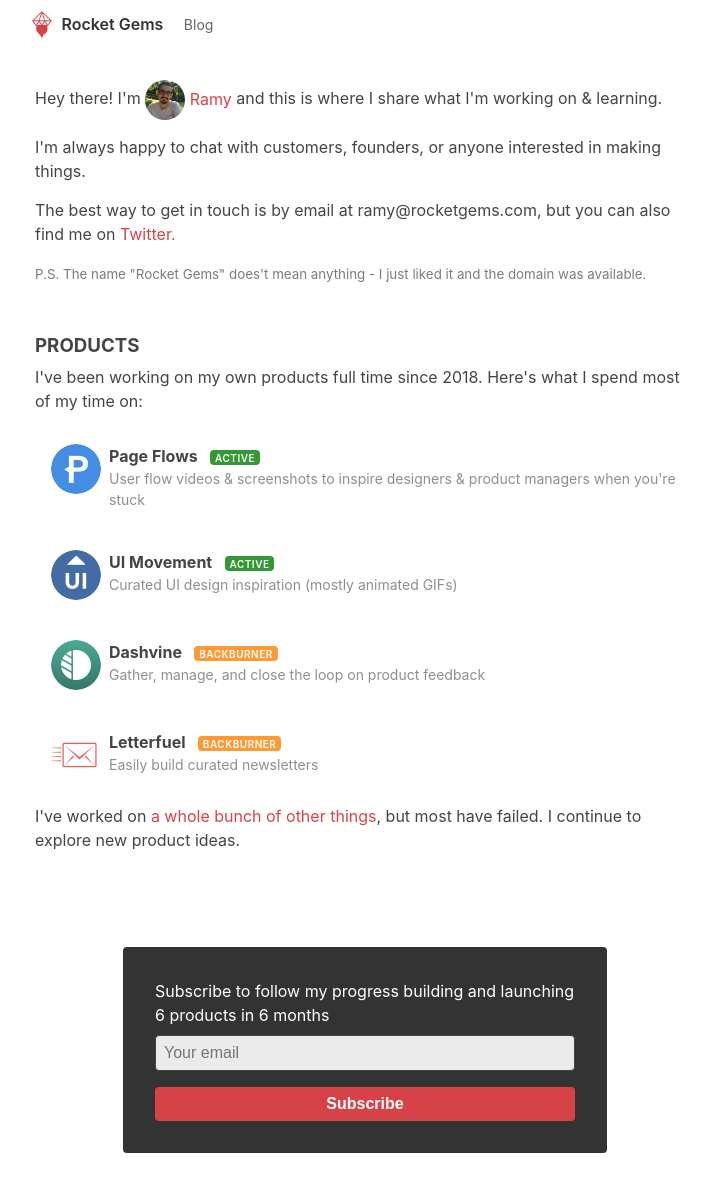
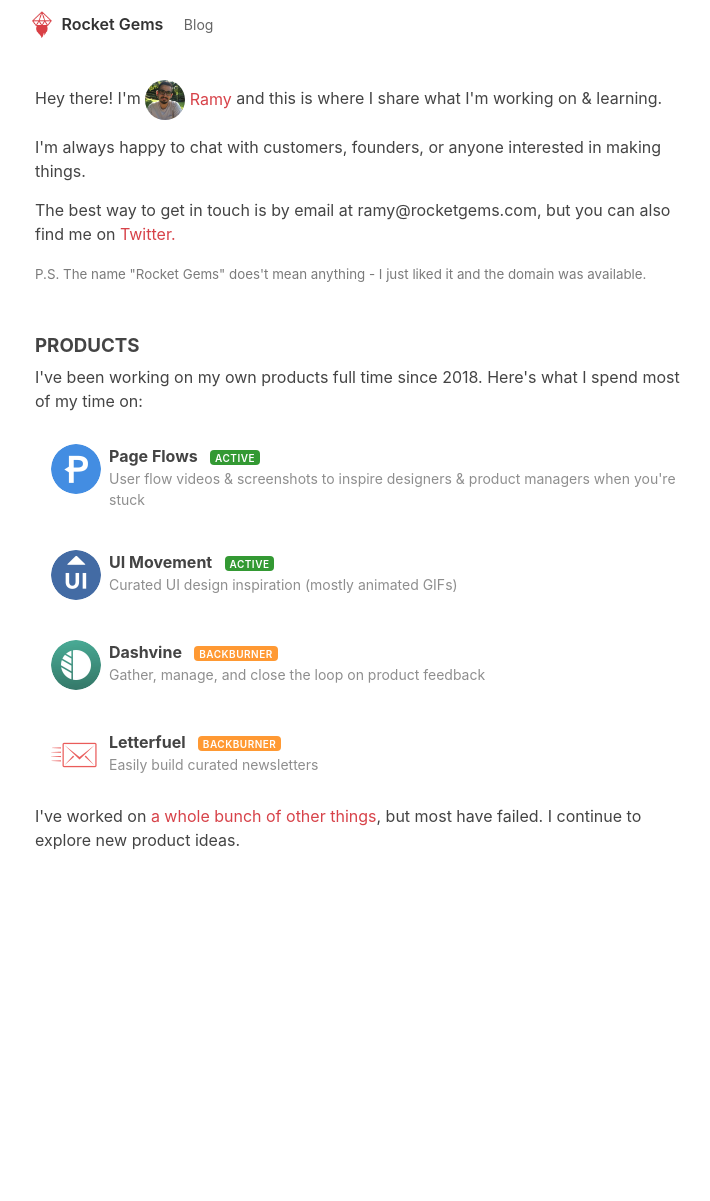
Before and after one commit to ramykhuffash/ramykhuffash.github.io, a Jekyll site: the page built from index.md, in a window 1280 px wide. Shown: the whole page, without its empty margins (275-985 px from the left). Built offline with Jekyll 4.4.1, drawn with Linux system fonts in a browser that asks for light colours; after the commit the page ends 931 px from its top, so only the background shows below that.

```diff
--- a/_layouts/default.html
+++ b/_layouts/default.html
@@ -12,20 +12,6 @@
         {{ content }}
       </div>
     </main>
-
-    <footer>
-        <div class="newsletter-subscribe-box">
-            <form action="https://letterfuel.com/newsletter/2cc7692c-5e28-48c4-b430-b161b8553d82/subscribe/" method="post" enctype="multipart/form-data">
-                <input type="hidden" style="display: none;" name="source" value="embedded-form" />
-                <div>
-                    <label class="letterfuelLF1337inplbltst" for="letterfuelLF1337inptstEmail">Subscribe to follow my progress building and launching 6 products in 6 months</label>
-                    <input type="email" id="letterfuelLF1337inptstEmail" class="letterfuelLF1337inptst" name="email" placeholder="Your email" maxlength="500" required="" />
-                </div>
-                <button type="submit" value="Subscribe" id="letterfuelLF1337inptbtnst">Subscribe</button>
-            </form>
-        </div>
-    </footer>
-
   </body>
 
 </html>
--- a/_layouts/post_default.html
+++ b/_layouts/post_default.html
@@ -17,7 +17,7 @@
                 <input type="hidden" style="display: none;" name="source" value="embedded-form" />
                 <div>
                     <label class="letterfuelLF1337inplbltst" for="letterfuelLF1337inptstEmail">Subscribe to follow my progress building and launching 6 products in 6 months</label>
-                    <input type="email" id="letterfuelLF1337inptstEmail" class="letterfuelLF1337inptst" name="email" placeholder="Your email" maxlength="500" required="" />
+                    <input type="email" id="letterfuelLF1337inptstEmail" class="letterfuelLF1337inptst" name="email" placeholder="Your email" maxlength="500" required />
                 </div>
                 <button type="submit" value="Subscribe" id="letterfuelLF1337inptbtnst">Subscribe</button>
             </form>
```
